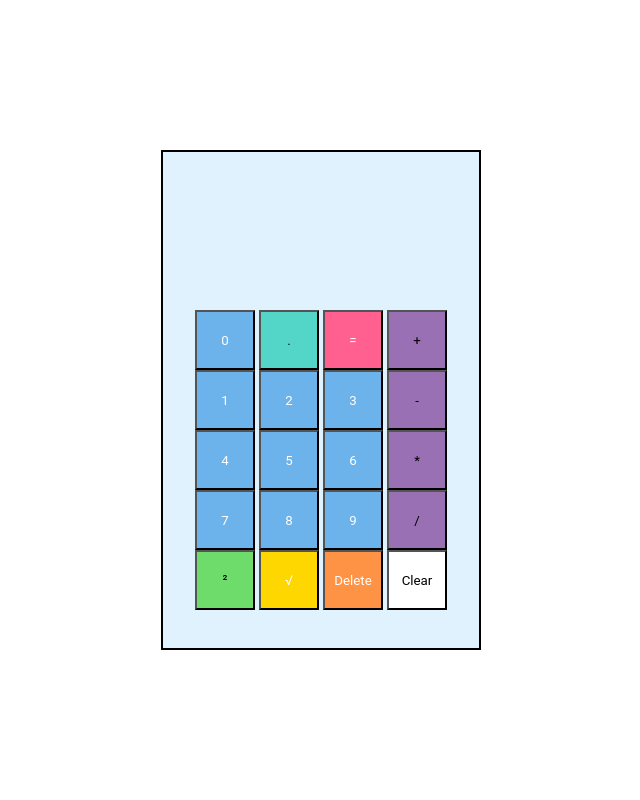
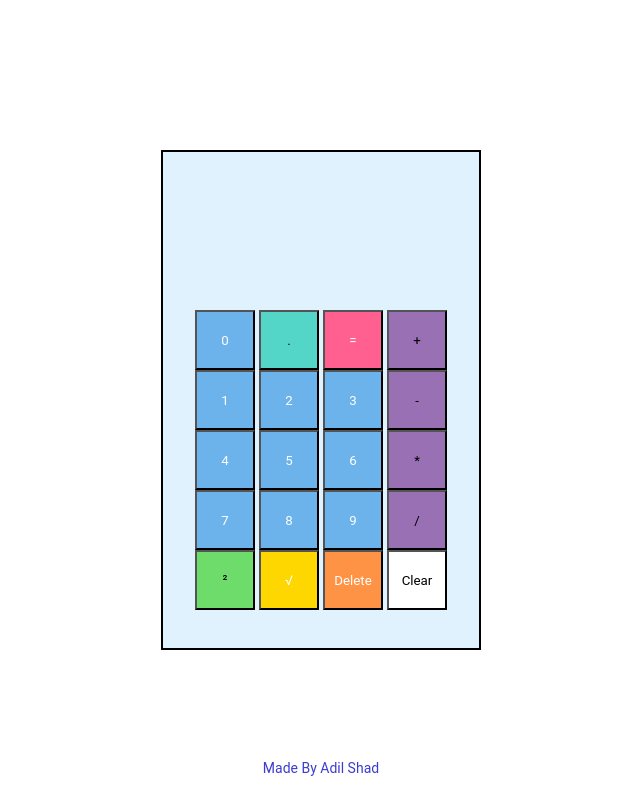
Before and after one commit to adilshads/onScreenCalculator, a website: page index.html in a window 1280 px wide. Shown: the whole page, without its empty margins (319-959 px from the left). Drawn offline with Linux system fonts and the light colour scheme.

Commit message:
Fix color of credit section

```diff
--- a/styles.css
+++ b/styles.css
@@ -109,5 +109,5 @@ body {
     transform: translateX(-50%);
     font-family: "Roboto", sans-serif;
     font-size: 14px;
-    color: #FFFFFF;
+    color: #3e3ccf;
   }
```
